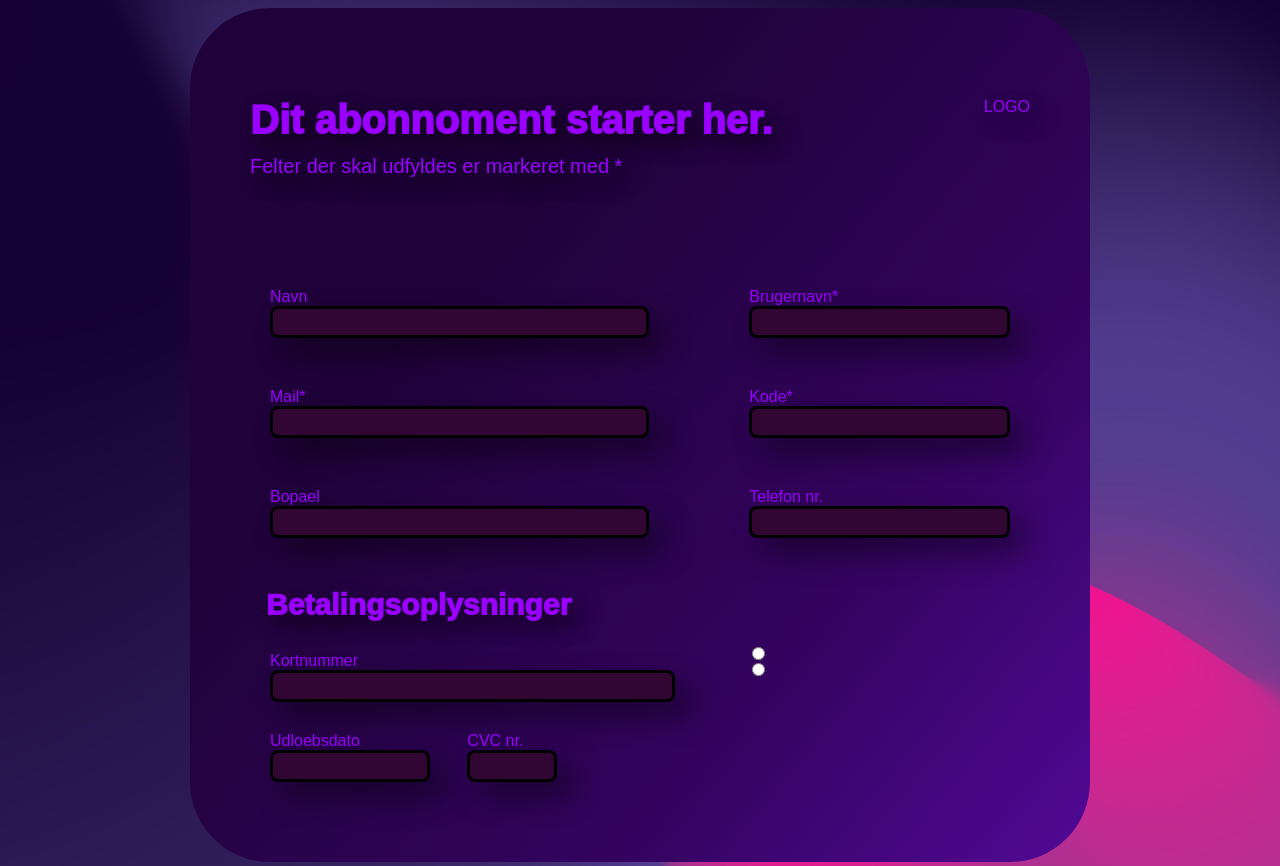
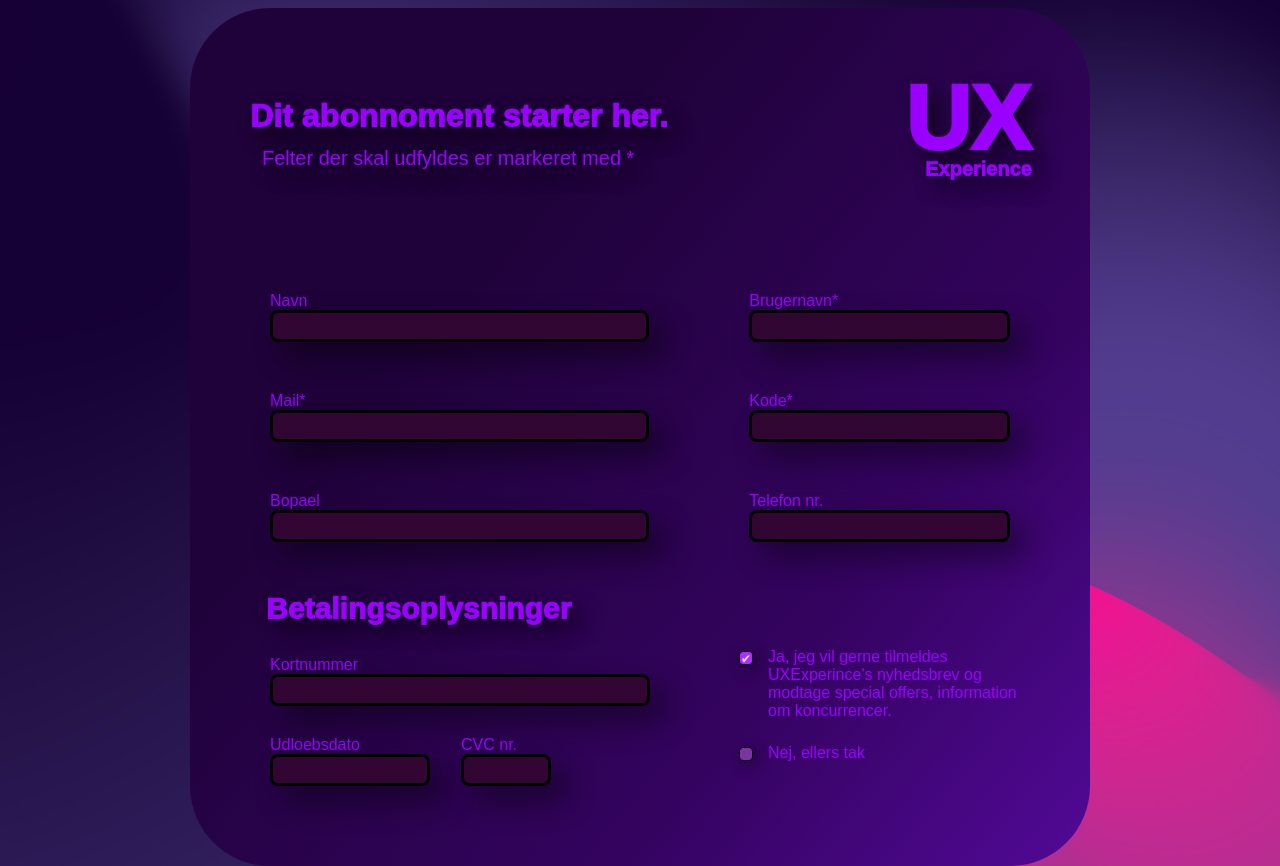
Before and after one commit to Andreas040206/Subscription-UXExperience, a plain HTML site: page index.html in a window 1280 px wide. Shown: the part 300-1166 px from the top of the page. Drawn offline with Linux system fonts and the light colour scheme.

Commit message:
Made and posistioned the logo with realetive and absolut positioning

```diff
--- a/index.html
+++ b/index.html
@@ -13,8 +13,11 @@
             <div class="headOpl">
                 <div class="headUp">Dit abonnoment starter her.</div>
                 <div class="headLow">Felter der skal udfyldes er markeret med *</div>
-            </div>
-            <div class="logoHead">LOGO</div>
+             </div>
+           <div class="logoCon">
+            <div class="logoHead">UX</div>
+            <div class="logoBot">Experience</div>
+         </div>
         </div>
         <form action="" method="get" id="subsciptionForm">
          <section class="SectionOne">
@@ -60,8 +63,14 @@
             </div>
         </section>
         <div class="newsOrNoCon">
-            <input type="radio" name="newsOrNo">
-            <input type="radio" name="newsOrNo">
+           <div>
+            <input type="radio" name="newsOrNo" id="newsYes" checked>
+            <label for="newsYes" class="newsYesLab">Ja, jeg vil gerne tilmeldes UXExperince's nyhedsbrev og modtage special offers, information om koncurrencer.</label>
+           </div>
+           <div>
+            <input type="radio" name="newsOrNo" id="newsNo">
+            <label for="newsNo">Nej, ellers tak</label>
+        </div>
         </div>
       </div>
      </form>
--- a/style.css
+++ b/style.css
@@ -30,6 +30,37 @@ input[type="mail"]{
 }
 
 
+input[type="radio"],
+input[type="checkbox"]{
+    appearance: none;
+    position: relative;
+    border-radius: 4px;
+    border: solid 1px black;
+    box-shadow: 4px 4px 15px rgba(0, 0, 0, 0.439);
+    width: 14px;
+    height: 14px;
+    background-color: rgb(120, 54, 163);
+}
+
+input[type="radio"]::before,
+input[type="checkbox"]::before{
+    background-color:rgb(172, 47, 255);
+    color: rgb(243, 232, 250);
+    border-radius: 4px;
+    width: 11px;
+    height: 12px;
+    position: absolute;
+    padding-right: 1px;
+    text-align: end;
+    font-size: 12px;
+    content: "✔";
+    visibility: hidden;
+}
+
+input[type="radio"]:checked::before,
+input[type="checkbox"]:checked:before{
+    visibility: visible;
+}
 
 .form1Con{
     margin-top:  300px;
@@ -44,13 +75,39 @@ input[type="mail"]{
 .headCon{
     display: flex;
     flex-direction: row;
-    margin-top: 30px;
     justify-content: space-between;
     text-shadow:10px 10px 20px rgba(0, 0, 0, 0.648);;
 }
 
 .headOpl{
-    gap: 12px;
+    margin-top: 30px;
+}
+
+.headUp{
+    font-size: 32px;
+    font-weight: 1000;
+}
+
+.headLow{
+    font-size: 20px;
+    padding: 12px;
+}
+
+.logoCon{
+    position: relative;
+}
+
+.logoHead{
+    font-weight: 1000;
+    font-size: 90px;
+}
+
+.logoBot{
+    font-weight: 1000;
+    font-size: 20px;
+    position: absolute;
+    top: 90px;
+    left: 20px;
 }
 
 .SectionOne{
@@ -63,16 +120,6 @@ input[type="mail"]{
     margin-left: 20px;
     margin-right: 20px;
 }
-
-.headUp{
-    font-size: 40px;
-    font-weight: 1000;
-}
-
-.headLow{
-    font-size: 20px;
-}
-
 
 .paymentHeader{
     margin-top: 50px;
@@ -109,7 +156,7 @@ input[type="mail"]{
 
 
 #inputCardNum{
-    width: 100%;
+    width: 370px;
 }
 
 #inputExpireDate{
@@ -127,7 +174,19 @@ input[type="mail"]{
     align-items: flex-start;
     width: 110%;
     padding: 12px;
+    gap: 24px;
 }
+
+.newsOrNoCon > div{
+    flex-direction: row;
+    gap: 12px;
+    font-size: 16px;
+}
+
+.newsYesLab{
+    width: 250px;
+}
+
 
 .form2Con{
     margin-top:  80px;
@@ -146,34 +205,6 @@ input[type="mail"]{
     gap: 12px;
 }
 
-#readPrivPol{
-    appearance: none;
-    position: relative;
-    border-radius: 4px;
-    border: solid 1px black;
-    box-shadow: 8px 8px 15px black;
-    width: 14px;
-    height: 14px;
-    background-color: rgb(120, 54, 163);
-}
-
-#readPrivPol::before{
-    background-color:rgb(172, 47, 255);
-    color: rgb(243, 232, 250);
-    border-radius: 4px;
-    width: 11px;
-    height: 12px;
-    position: absolute;
-    padding-right: 1px;
-    text-align: end;
-    font-size: 12px;
-    content: "✔";
-    visibility: hidden;
-}
-
-#readPrivPol:checked::before{
-    visibility: visible;
-}
 
 .readPrivPolLab{
     font-size: 20px;
```
